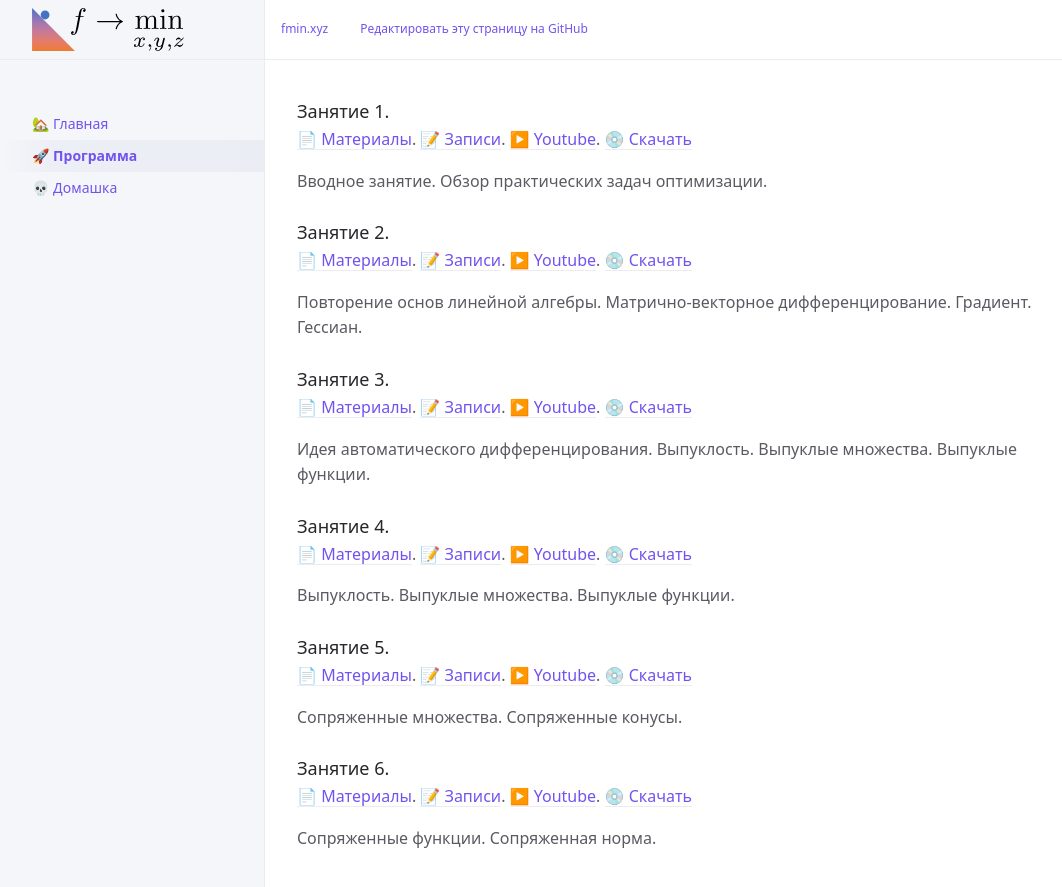
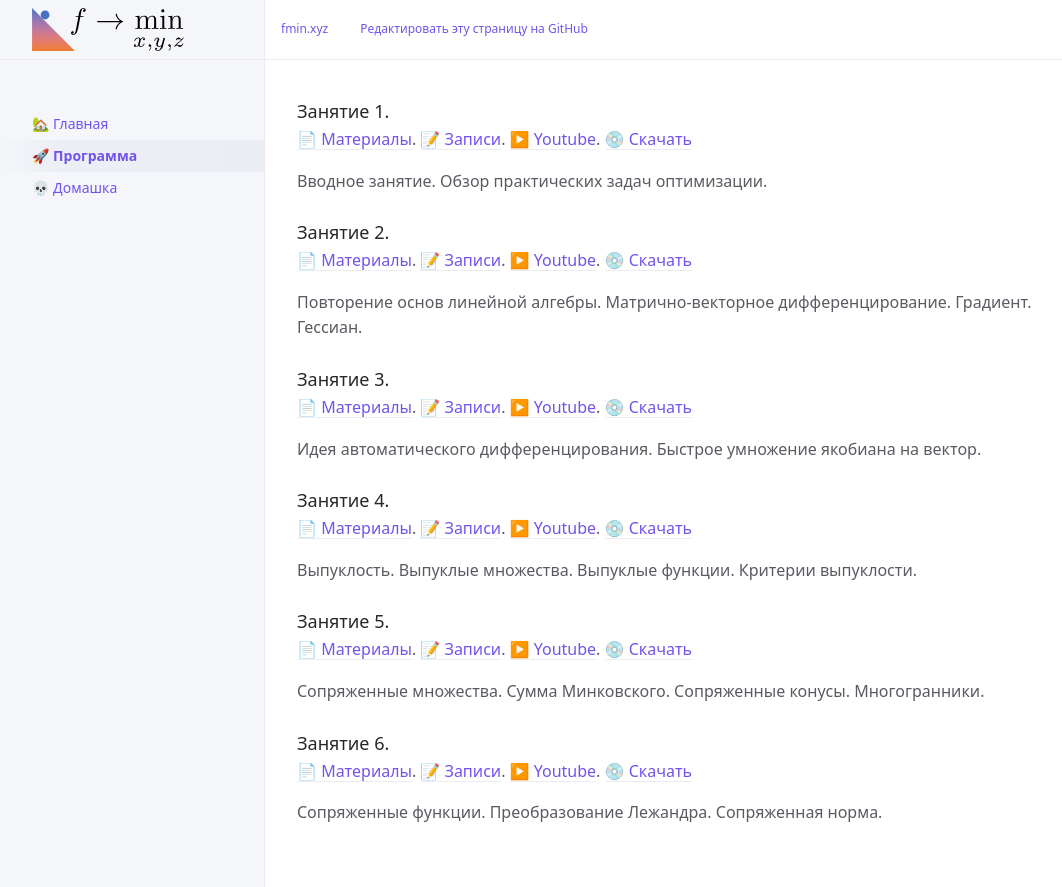
Before and after one commit to MerkulovDaniil/mipt22, a Jekyll site: the page built from program.md, in a window 1280 px wide. Shown: the top 887 px of the page, without its empty margins (107-1169 px from the left). Built offline with Jekyll 4.4.1, drawn with Linux system fonts in a browser that asks for light colours; our own code applies the rules of GitHub Pages for plain Markdown files; a script that is not in the unit is left out.

Commit message:
Update program.md

```diff
--- a/program.md
+++ b/program.md
@@ -16,19 +16,19 @@ nav_order: 2
 ### Занятие 3.
 [📄 Материалы](/presentations/3.pdf). [📝 Записи](/notes/3.pdf). [▶️ Youtube](https://youtu.be/EOqMu9kQNsQ). [💿 Скачать](https://disk.yandex.ru/i/679NXwC_VsuPTw)
 
-Идея автоматического дифференцирования. Выпуклость. Выпуклые множества. Выпуклые функции.
+Идея автоматического дифференцирования. Быстрое умножение якобиана на вектор.
 
 ### Занятие 4.
 [📄 Материалы](/presentations/4.pdf). [📝 Записи](/notes/4.pdf). [▶️ Youtube](https://youtu.be/QKiD0mdjWAE). [💿 Скачать](https://disk.yandex.ru/i/VE2ff0CRsLg6yg)
 
-Выпуклость. Выпуклые множества. Выпуклые функции.
+Выпуклость. Выпуклые множества. Выпуклые функции. Критерии выпуклости.
 
 ### Занятие 5.
 [📄 Материалы](/presentations/5.pdf). [📝 Записи](/notes/5.pdf). [▶️ Youtube](). [💿 Скачать]()
 
-Сопряженные множества. Сопряженные конусы.
+Сопряженные множества. Сумма Минковского. Сопряженные конусы. Многогранники.
 
 ### Занятие 6.
 [📄 Материалы](/presentations/6.pdf). [📝 Записи](/notes/6.pdf). [▶️ Youtube](). [💿 Скачать]()
 
-Сопряженные функции. Сопряженная норма.
+Сопряженные функции. Преобразование Лежандра. Сопряженная норма.
```
